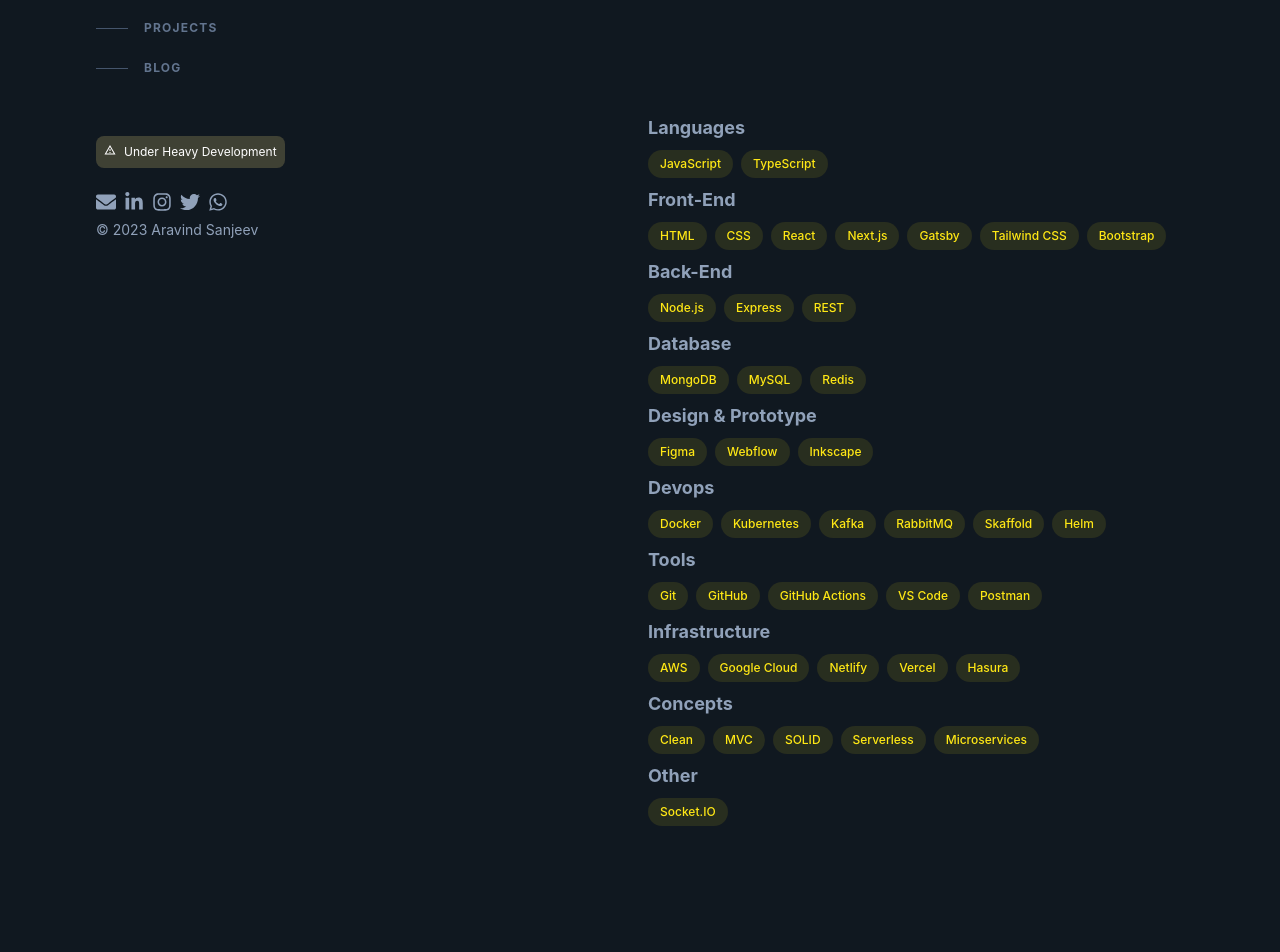
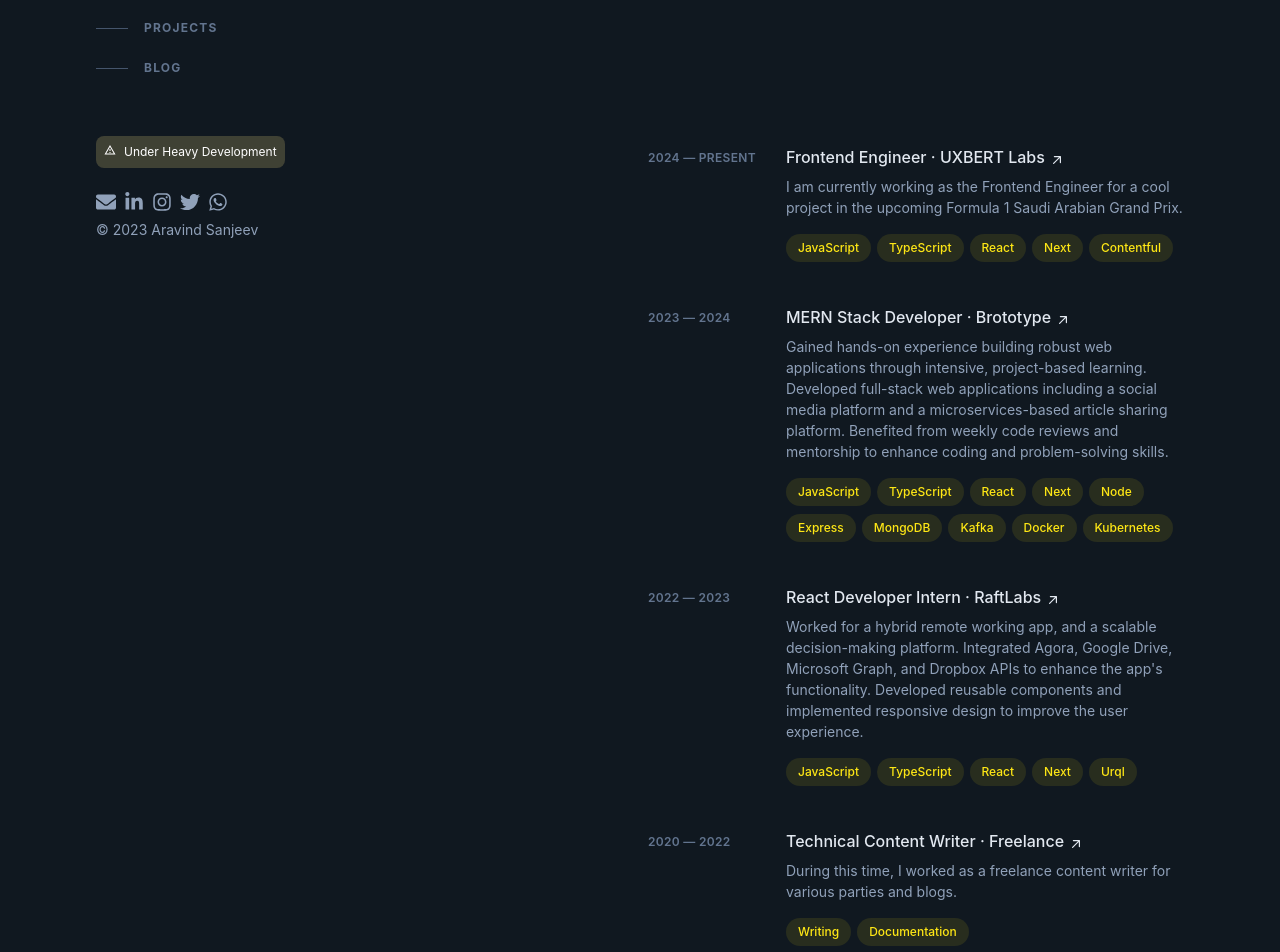
Before and after one commit to aravsanj/aravindsanjeev.com, a Next.js app: page / in a window 1280 px wide. Shown: the part 400-1352 px from the top of the page. Built offline with nearby package versions, Linux system fonts and the light colour scheme.

Commit message:
feat: update exp

```diff
--- a/src/app/page.tsx
+++ b/src/app/page.tsx
@@ -3,6 +3,7 @@
 import Projects from "../components/projects";
 import Skills from "@/components/skills";
 import Side from "@/components/side";
+import Experience from "@/components/experience";
 
 export default function Page() {
   return (
@@ -11,6 +12,7 @@
         <Side />
         <main className="lg:pt-24 lg:w-1/2 lg:py-24 min-h-screen">
           <About />
+          <Experience />
           <Skills />
           <Projects />
           <BlogPosts />
--- a/src/components/about.tsx
+++ b/src/components/about.tsx
@@ -6,7 +6,8 @@
           About
         </h2>
       </div>
-      <p className="">
+      <div className="space-y-4">
+        <p>
           I graduated with a Mechanical Engineering degree in 2019. For the better
           or the worse, 2020 happened. I began working as a technical content
           writer online. Eventually, I started learning web development and I've
@@ -26,6 +27,7 @@
           </a>{" "}
           or through my social media.
         </p>
+      </div>
     </section>
   );
 }
--- a/src/components/experience.tsx
+++ b/src/components/experience.tsx
@@ -1,6 +1,14 @@
 import Tag from "./ui/tag";
 
 const exp = [
+  {
+    duration: "2024 — present",
+    title: "Frontend Engineer",
+    company: "UXBERT Labs",
+    companyUrl: "https://uxbert.com/",
+    description: "I am currently working as the Frontend Engineer for a cool project in the upcoming Formula 1 Saudi Arabian Grand Prix.",
+    technologies: ["JavaScript", "TypeScript", "React", "Next", "Contentful"],
+  },
   {
     duration: "2023 — 2024",
     title: "MERN Stack Developer",
@@ -8,7 +16,7 @@
     companyUrl: "https://brototype.com/",
     description:
       "Gained hands-on experience building robust web applications through intensive, project-based learning. Developed full-stack web applications including a social media platform and a microservices-based article sharing platform. Benefited from weekly code reviews and mentorship to enhance coding and problem-solving skills.",
-    technologies: ["JavaScript", "React", "Next", "Node", "Express", "MongoDB"],
+    technologies: ["JavaScript", "TypeScript", "React", "Next", "Node", "Express", "MongoDB", "Kafka", "Docker", "Kubernetes"],
   },
   {
     duration: "2022 — 2023",
@@ -19,6 +27,15 @@
       "Worked for a hybrid remote working app, and a scalable decision-making platform. Integrated Agora, Google Drive, Microsoft Graph, and Dropbox APIs to enhance the app's functionality. Developed reusable components and implemented responsive design to improve the user experience.",
     technologies: ["JavaScript", "TypeScript", "React", "Next", "Urql"],
   },
+  {
+    duration: "2020 — 2022",
+    title: "Technical Content Writer",
+    company: "Freelance",
+    companyUrl: "",
+    description:
+    "During this time, I worked as a freelance content writer for various parties and blogs.",
+    technologies: ["Writing", "Documentation"]
+  }
 ];
 
 type ExpItem = {
```
Also changed, not shown: 1 other file (tests, documents, lock files or other folders). Lines whose indentation alone changed are shown as unchanged.
